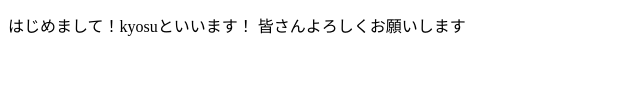
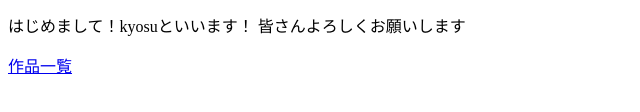
Before and after one commit to kyosu-1/narou_lecture1, a plain HTML site: page index.html in a window 1280 px wide. Shown: the part 558-670 px from the top of the page, without its empty margins (0-640 px from the left). Drawn offline with Linux system fonts and the light colour scheme.

```diff
--- a/index.html
+++ b/index.html
@@ -29,5 +29,8 @@
     はじめまして！kyosuといいます！
     皆さんよろしくお願いします
   </p>
+  <p>
+      <a href = "./works/index.html">作品一覧</a>
+  </p>
 </body>
 </html>
```
